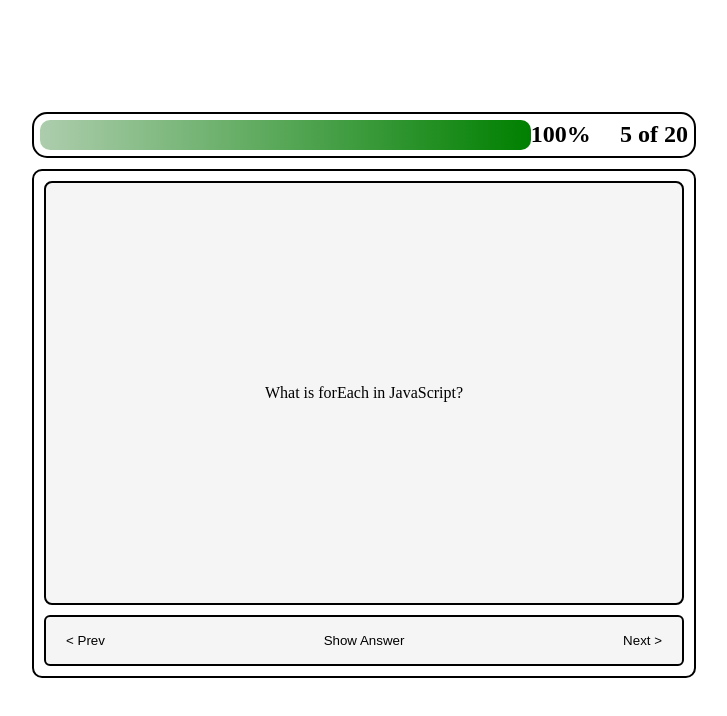
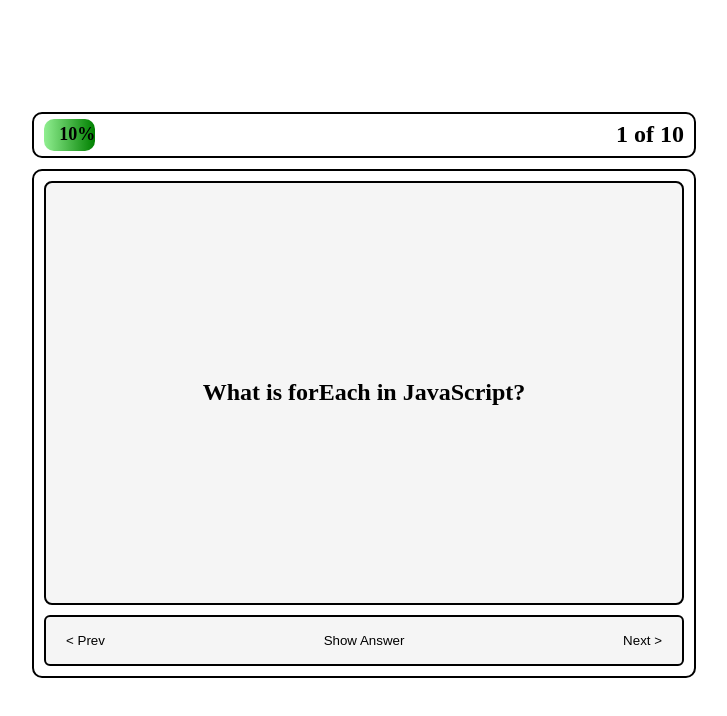
Before and after one commit to abhishekkgf999/Flash-Cards, a React (Vite) app: page / in a window 1280 px wide. Shown: the top 716 px of the page, without its empty margins (276-1003 px from the left). Built offline with nearby package versions, Linux system fonts and the light colour scheme.

Commit message:
22 make progress bar interactive according to navigation of flashcard (#24)
* Create Progress Bar according to navigation

* Move the percentage inside the bar

---------

Co-authored-by: RunAtTekky <varunrawat343@gmail.com>

```diff
--- a/src/App.jsx
+++ b/src/App.jsx
@@ -1,13 +1,38 @@
 import Card from './components/Card/Card'
 import ProgressBar from './components/Progress-Bar/ProgressBar'
+import flashcards from "./assets/data/flashcard";
+import { useState } from "react";
 
 const App = () => {
+  const [currentIndex, setIndex] = useState(0);
+  const [isAnswerVisible, setVisible] = useState(false);
+  const handleNext = () => {
+    if (currentIndex < flashcards.length - 1) {
+      setIndex(currentIndex + 1);
+      setVisible(false);
+    }
+  };
+  const handlePrev = () => {
+    if (currentIndex > 0) {
+      setIndex(currentIndex - 1);
+      setVisible(false);
+    }
+  };
   return (
     <div>
-      <ProgressBar/>
-      <Card/>
+      <ProgressBar
+        currentIndex={currentIndex}
+        totalQuestion={flashcards.length}
+      />
+      <Card
+        currentIndex={currentIndex}
+        onNext={handleNext}
+        onPrevious={handlePrev}
+        isAnswerVisible={isAnswerVisible}
+        setVisible={setVisible}
+      />
     </div>
-  )
-}
+  );
+};
 
 export default App
--- a/src/components/Card/Card.css
+++ b/src/components/Card/Card.css
@@ -25,6 +25,8 @@
     border-radius: 8px;
     text-align: center;
     background-color: #f5f5f5;
+    font-size: x-large;
+    font-weight: 700;
 }
 
 .button {
--- a/src/components/Card/Card.jsx
+++ b/src/components/Card/Card.jsx
@@ -1,24 +1,15 @@
 import Button from '../Button/Button'
 import './Card.css'
 import flashcards from '../../assets/data/flashcard'
-import { useState } from "react";
 
-const Card = () => {
-  const [isAnswerVisible, setVisible] = useState(false);
-  const [currentIndex, setIndex] = useState(0);
+const Card = ({
+  currentIndex,
+  onNext,
+  onPrevious,
+  isAnswerVisible,
+  setVisible,
+}) => {
   const currentFlashCard = flashcards[currentIndex];
-  const handleNext = () => {
-    if (currentIndex < flashcards.length - 1) {
-      setIndex(currentIndex + 1);
-      setVisible(false);
-    }
-  };
-  const handlePrev = () => {
-    if (currentIndex > 0) {
-      setIndex(currentIndex - 1);
-      setVisible(false);
-    }
-  };
   return (
     <div className="flash-card">
       <div className="question-answer">
@@ -29,12 +20,12 @@
         )}
       </div>
       <div className="button">
-        <Button label="< Prev" event={handlePrev} />
+        <Button label="< Prev" event={onPrevious} />
         <Button
           label={isAnswerVisible ? "Hide Answer" : "Show Answer"}
           event={() => setVisible(!isAnswerVisible)}
         />
-        <Button label="Next >" event={handleNext} />
+        <Button label="Next >" event={onNext} />
       </div>
     </div>
   );
--- a/src/components/Progress-Bar/ProgressBar.css
+++ b/src/components/Progress-Bar/ProgressBar.css
@@ -2,32 +2,32 @@
     display: flex;
     justify-content: space-between;
     border: 2px solid black;
-    border-radius: 15px;
-    height: 30px;
-    padding: 6px;
+    border-radius: 10px;
+    font-size: x-large;
+    font-weight: 700;
+    padding: 5px 10px;
+    height: 4vh;
 }
 
 .side-bar{
+    position: relative;
     display: flex;
-    width: 85%;
-    justify-content: space-between;
+    width: 80%;
+    gap: 10px;
 }
 
 .bar{
-    flex-grow: 1;
+    background-image: linear-gradient(to right, lightgreen, green);
+    border: none;
     border-radius: 10px;
-    background-image: linear-gradient(to left, green, #adcdad);
-    max-width: 91%;
+    text-align: end;
 }
 
 .percentage{
-    align-self: center;
-    font-size: x-large;
-    font-weight: 700;
+    width: auto;
+    font-size: large;
 }
 
 .total-questions{
     align-self: center;
-    font-size: x-large;
-    font-weight: 700;
 }
--- a/src/components/Progress-Bar/ProgressBar.jsx
+++ b/src/components/Progress-Bar/ProgressBar.jsx
@@ -1,17 +1,20 @@
 import './ProgressBar.css'
 
-const ProgressBar = () => {
+const ProgressBar = ({ currentIndex, totalQuestion }) => {
+  const currentQuestion = currentIndex + 1;
+  const percentage = Math.round((currentQuestion / totalQuestion) * 100);
   return (
-    <div className='progress-bar'>
-        <div className='side-bar'>
-            <span className='bar'></span>
-            <span className='percentage'>100%</span>
-        </div>
-        <div className='total-questions'>
-            5 of 20
-        </div>
+    <div className="progress-bar">
+      <div className="side-bar">
+        <span className="bar" style={{ width: `${percentage}%` }}>
+          <span className="percentage">{percentage}%</span>
+        </span>
+      </div>
+      <div className="total-questions">
+        {currentQuestion} of {totalQuestion}
+      </div>
     </div>
-  )
-}
+  );
+};
 
 export default ProgressBar
```
